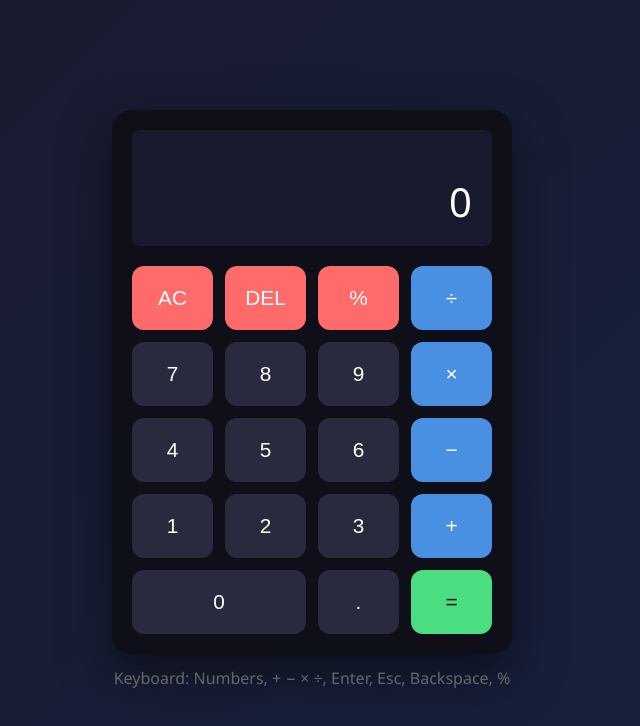
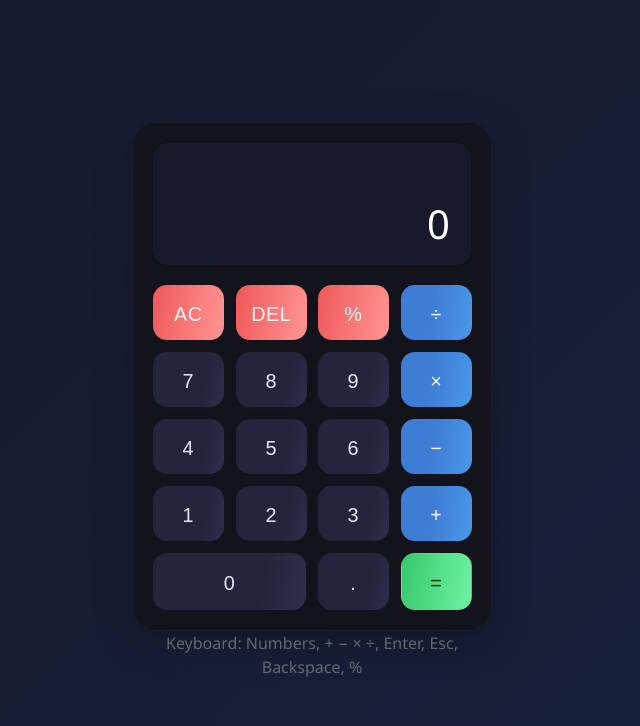
Before and after one commit to code-sharad/calculator-app, a website built with Vite: page src/index.html in a window 1280 px wide. Shown: the whole page, without its empty margins (328-968 px from the left). Built offline with nearby package versions, Linux system fonts and the light colour scheme.

Commit message:
Improve Calculator UI to Minimal Aesthetic and High-Performance Design

```diff
--- a/src/style.css
+++ b/src/style.css
@@ -102,36 +102,47 @@ body {
 
 /* Calculator Container */
 .calculator-container {
-  width: 100%;
-  max-width: 400px;
+  width: 100vw;
+  max-width: 360px;
+  min-height: 88vh;
+  margin: auto;
   display: flex;
   flex-direction: column;
-  gap: var(--spacing-md);
+  gap: 0;
+  justify-content: center;
+  align-items: center;
 }
 
 /* Calculator Main */
 .calculator {
-  background: var(--color-bg-calculator);
-  border-radius: var(--radius-lg);
+  background: rgba(20, 20, 28, .96);
+  border-radius: 24px;
   padding: var(--spacing-lg);
-  box-shadow: var(--shadow-calculator);
+  box-shadow: 0 10px 38px 0 rgba(0,0,0,.28), 0 2px 4px rgba(20,20,30,0.1);
   width: 100%;
+  border: 1px solid rgba(74,144,226,.07);
+  backdrop-filter: blur(8px);
 }
+
 
 /* Display */
 .display {
-  background: var(--color-bg-display);
-  border-radius: var(--radius-sm);
-  padding: var(--spacing-lg);
+  background: rgba(26, 26, 46, .96);
+  border-radius: 16px;
+  padding: 28px 20px 16px 12px;
   margin-bottom: var(--spacing-lg);
   text-align: right;
-  min-height: 100px;
+  min-height: 74px;
+  max-width: 100%;
+  box-shadow: 0 1px 5px 0 rgba(0,0,0,.03);
   display: flex;
   flex-direction: column;
   justify-content: flex-end;
   gap: var(--spacing-xs);
   word-wrap: break-word;
   overflow-wrap: break-word;
+  border: 1px solid rgba(255,255,255,0.01);
+  font-variant-numeric: tabular-nums lining-nums;
 }
 
 .previous-operand {
@@ -158,24 +169,25 @@ body {
 /* Button Base Styles */
 .btn {
   border: none;
-  border-radius: var(--radius-md);
-  padding: var(--spacing-lg);
-  font-size: var(--font-size-lg);
-  font-weight: 500;
+  border-radius: 14px;
+  padding: 18px 0 14px 0;
+  font-size: 1.24rem;
+  font-weight: 400;
   cursor: pointer;
   transition:
-    transform var(--transition-fast),
-    background-color var(--transition-normal),
-    box-shadow var(--transition-normal);
-  min-height: var(--touch-target-min);
+    transform 0.12s cubic-bezier(.64,.04,.36,1.17),
+    background 0.2s;
+  min-height: 48px;
   min-width: var(--touch-target-min);
   display: flex;
   align-items: center;
   justify-content: center;
   position: relative;
   user-select: none;
-  -webkit-user-select: none;
-  touch-action: manipulation;
+  background-clip: padding-box;
+  box-shadow: 0 2px 14px 0 rgba(70,60,108,0.04);
+  letter-spacing: 0.02em;
+  will-change: transform;
 }
 
 /* Button Hover Effects */
@@ -195,32 +207,32 @@ body {
 
 /* Number Buttons */
 .number {
-  background: var(--color-bg-number);
-  color: var(--color-text-primary);
+  background: linear-gradient(101deg, #24243c 70%, #323254 110%);
+  color: #e8e5f6;
 }
-
 .number:hover {
-  background: var(--color-bg-number-hover);
+  background: #343456;
+  color: #fff;
 }
 
 /* Operator Buttons */
 .operator {
-  background: var(--color-bg-operator);
-  color: var(--color-text-primary);
+  background: linear-gradient(99deg, #3e7dd6 45%, #51adf6 140%);
+  color: #f4f8ff;
 }
-
 .operator:hover {
-  background: var(--color-bg-operator-hover);
+  background: #5588e7;
+  color: #fff;
 }
 
 /* Function Buttons */
 .function {
-  background: var(--color-bg-function);
-  color: var(--color-text-primary);
+  background: linear-gradient(101deg, #ef5858, #ff8f8f 90%);
+  color: #fff6f6;
 }
-
 .function:hover {
-  background: var(--color-bg-function-hover);
+  background: #ef7373;
+  color: #fff;
 }
 
 /* Zero Button (Spans 2 columns) */
@@ -230,12 +242,15 @@ body {
 
 /* Equals Button */
 .equals {
-  background: var(--color-bg-equals);
-  color: var(--color-text-dark);
+  background: linear-gradient(99deg, #37c96b, #73f6aa 110%);
+  color: #003310;
+  font-weight: 500;
+  letter-spacing: .01em;
+  border: 1.5px solid #6ae38f50;
 }
-
 .equals:hover {
-  background: var(--color-bg-equals-hover);
+  background: #42f58d;
+  color: #003818;
 }
 
 /* Keyboard Hints */
```
